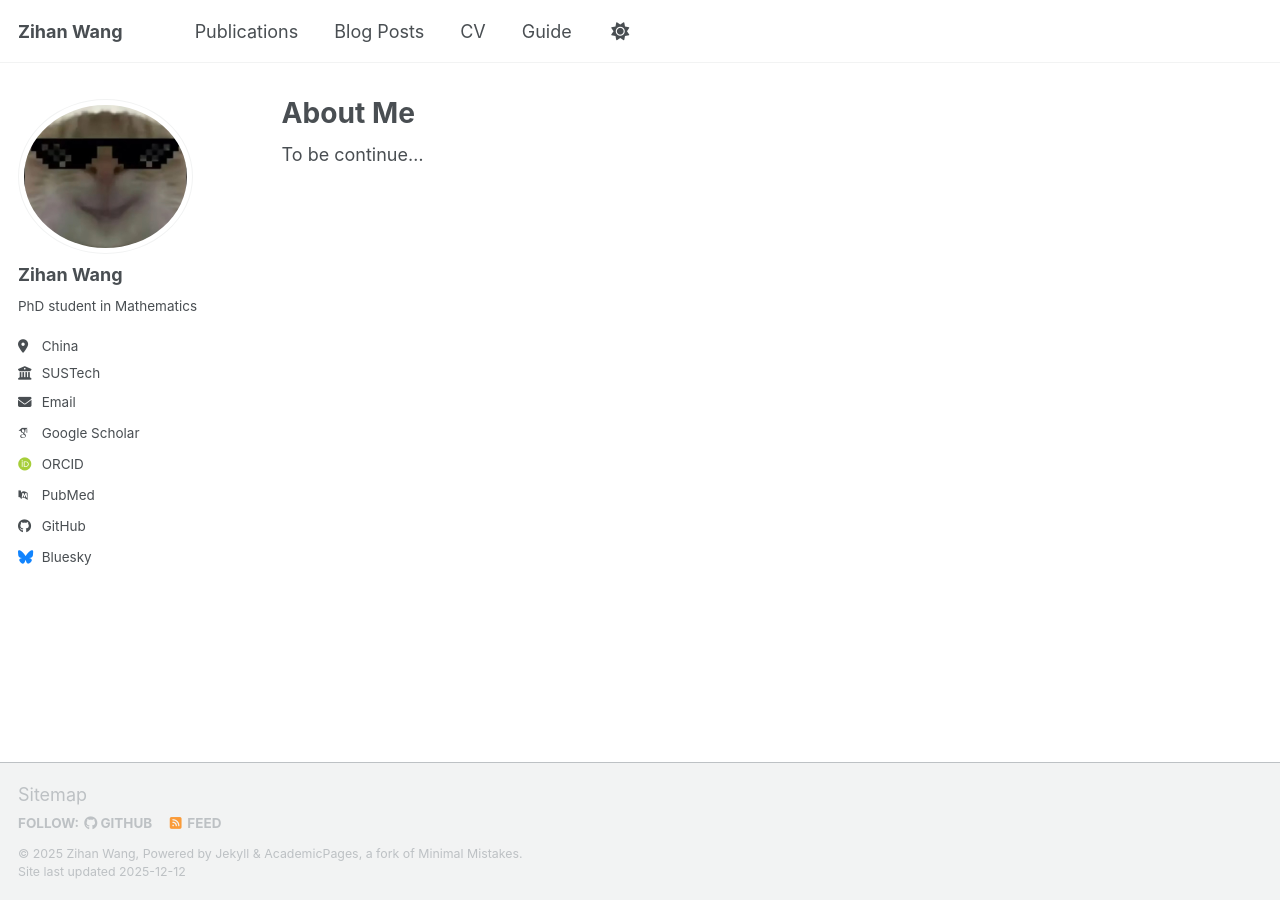
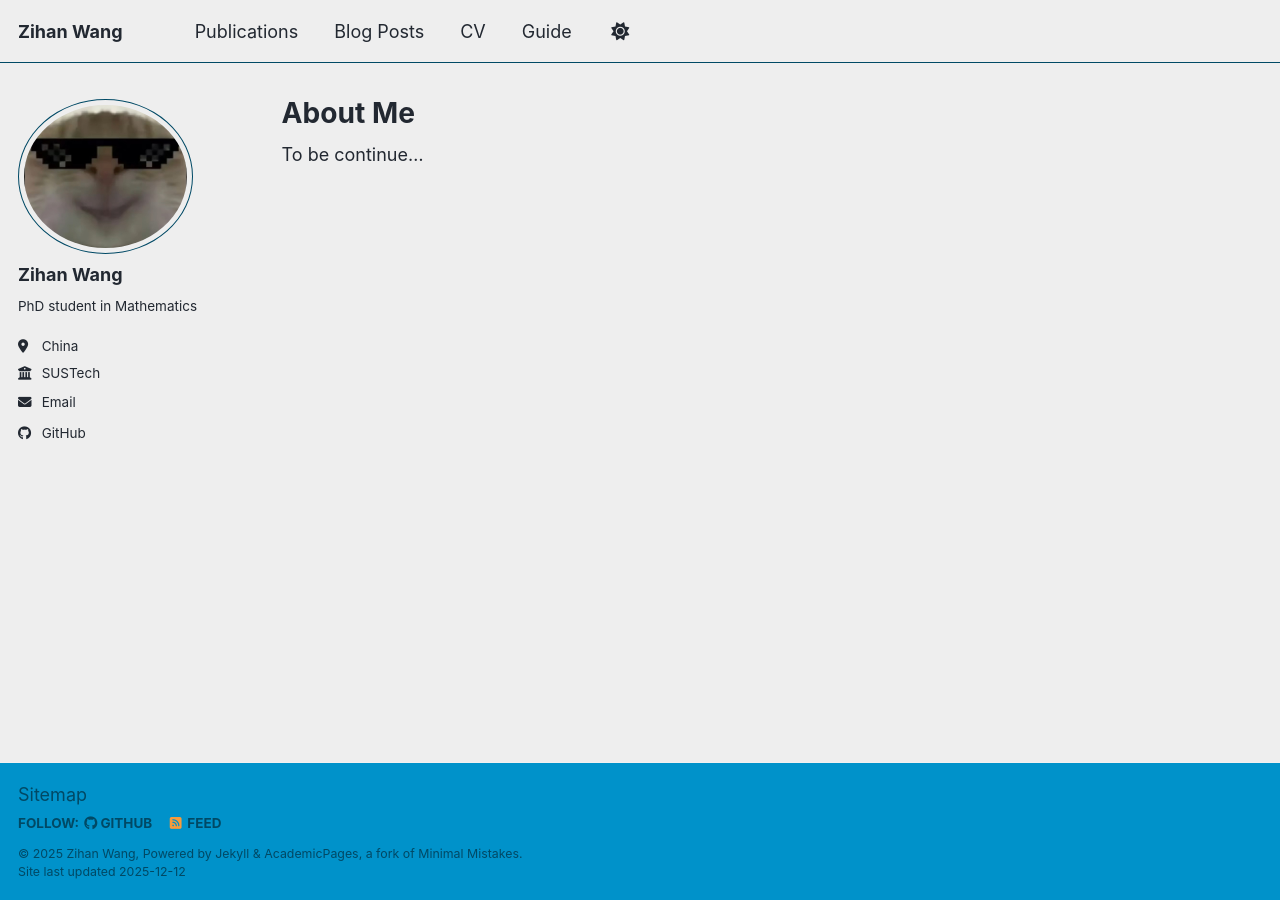
Before and after one commit to ZaneWang66/ZaneWang66.github.io, a Jekyll site: the page built from _pages/about.md, in a window 1280 px wide. Built offline with Jekyll 4.4.1, drawn with Linux system fonts in a browser that asks for light colours; some web fonts are replaced; a script bundle is joined from its source files by our own code; library files that are not in the unit come from our copies.

Commit message:
更改theme

```diff
--- a/_config.yml
+++ b/_config.yml
@@ -8,7 +8,7 @@
 
 # Basic Site Settings
 locale                   : "en-US"
-site_theme               : "default" # Currently available options are "default", "air"
+site_theme               : "air" # Currently available options are "default", "air"
 title                    : "Zihan Wang"
 title_separator          : "-"
 name                     : &name "Zihan Wang"
@@ -35,13 +35,13 @@ author:
   # Academic websites
   academia         : # URL
   arxiv            : # URL - Update with the correct link to your profile
-  googlescholar    : "https://scholar.google.com/citations?user=PS_CX0AAAAAJ"
+  googlescholar    : #"https://scholar.google.com/citations?user=PS_CX0AAAAAJ"
   inspire-hep      : # URL
   impactstory      : # URL
-  orcid            : "https://orcid.org/yourorcidurl"
+  orcid            : #"https://orcid.org/yourorcidurl"
   semantic         : # URL
   ssrn             : # URL
-  pubmed           : "https://www.ncbi.nlm.nih.gov/pubmed/?term=john+snow"
+  pubmed           : #"https://www.ncbi.nlm.nih.gov/pubmed/?term=john+snow"
   researchgate     : # URL
   scopus           : # URL
   zotero           : # URL
@@ -57,7 +57,7 @@ author:
 
   # Social media
   artstation       : # Username
-  bluesky          : "bsky.app" # Replace this with you Bluesky username
+  bluesky          : #"bsky.app" # Replace this with you Bluesky username
   facebook         : # Username
   flickr           : # Username
   foursquare       : # Username
```
